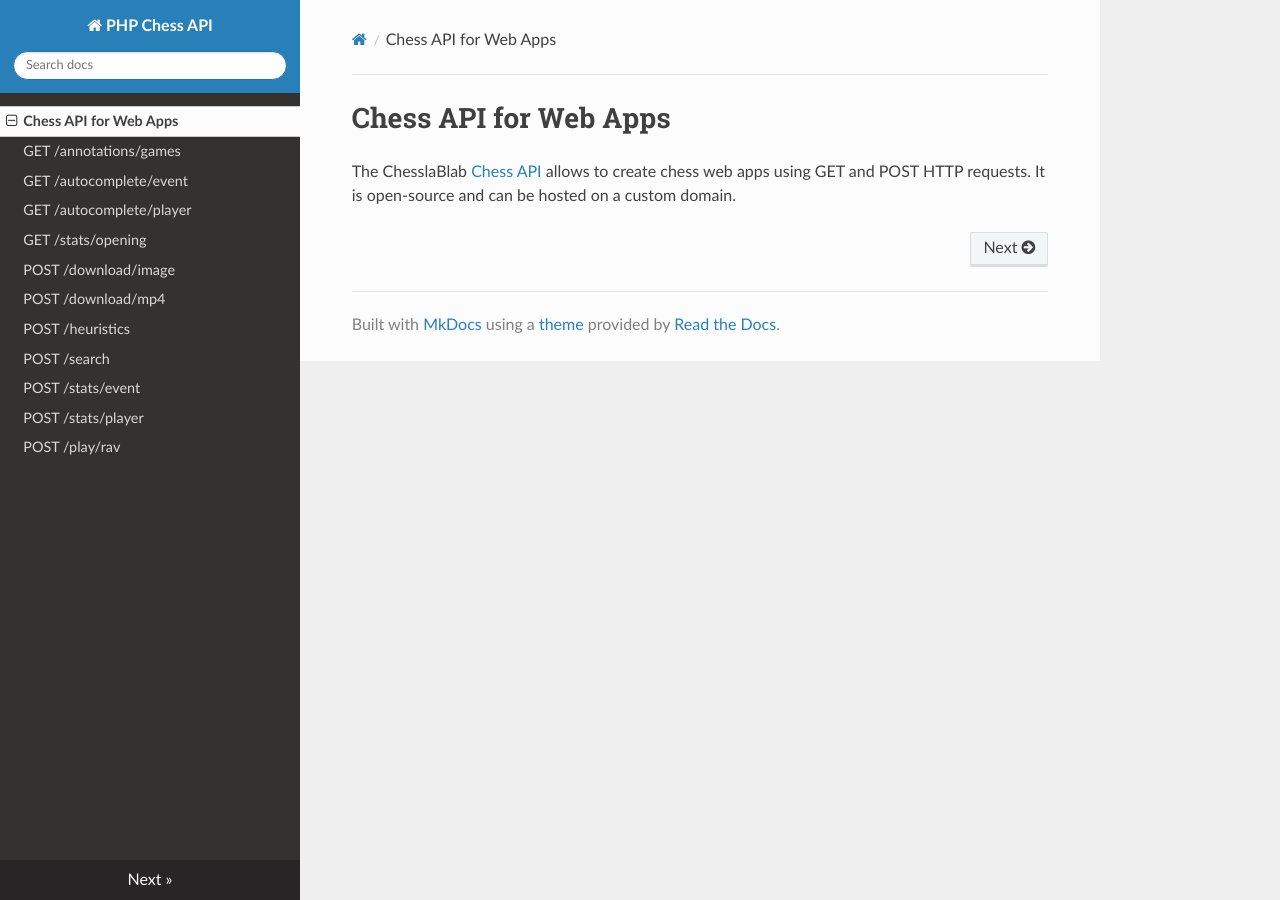
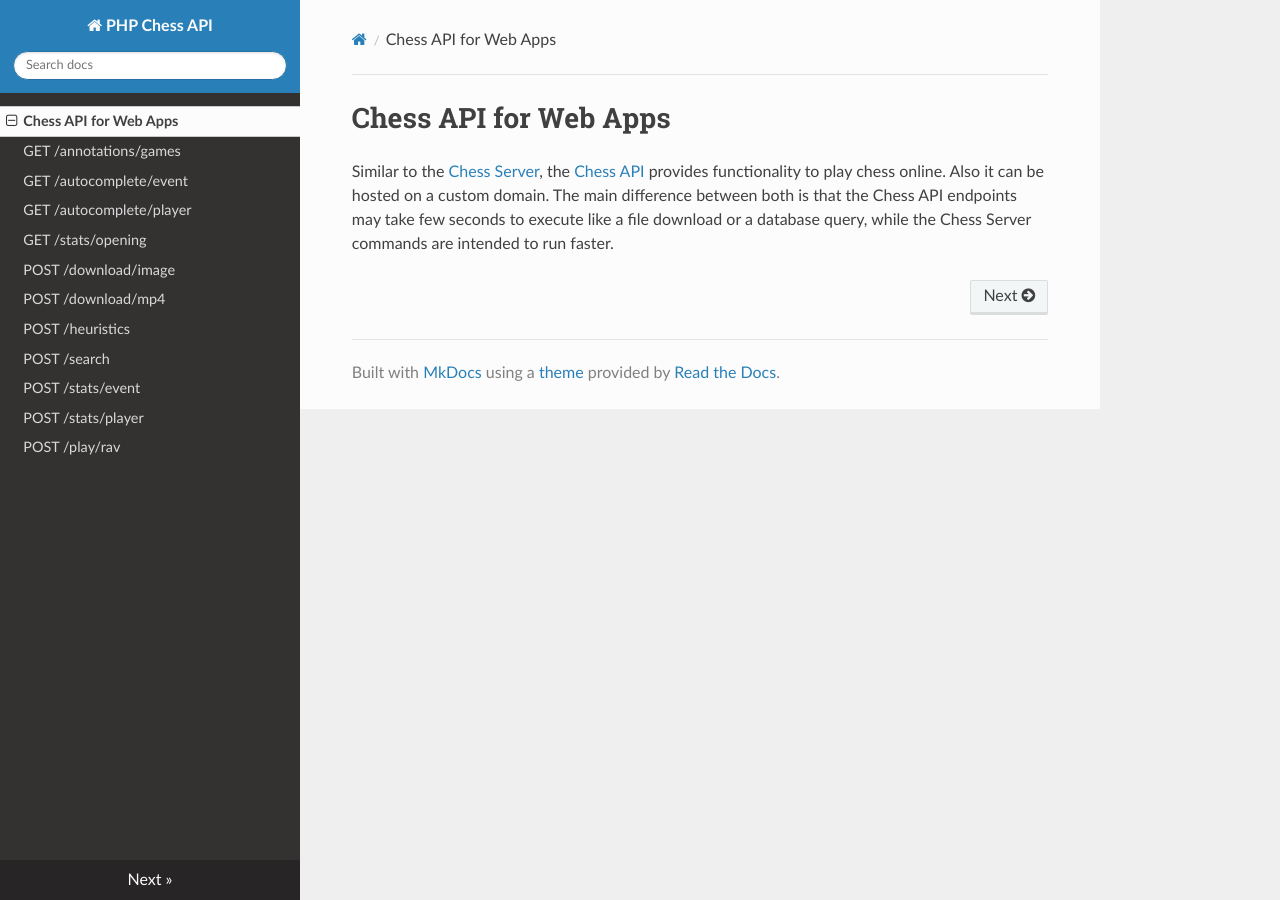
Before and after one commit to chesslablab/chess-api, an MkDocs documentation site: the page built from docs/index.md, in a window 1280 px wide. Built offline with MkDocs 1.6.1, drawn with Linux system fonts in a browser that asks for light colours; nearby versions of some CDN libraries; old or Windows-style settings are respelled for this version of MkDocs.

Commit message:
Improved the docs

```diff
--- a/docs/index.md
+++ b/docs/index.md
@@ -1,3 +1,3 @@
 # Chess API for Web Apps
 
-The ChesslaBlab [Chess API](https://github.com/chesslablab/chess-api) allows to create chess web apps using GET and POST HTTP requests. It is open-source and can be hosted on a custom domain.
+Similar to the [Chess Server](https://github.com/chesslablab/chess-server), the [Chess API](https://github.com/chesslablab/chess-api) provides functionality to play chess online. Also it can be hosted on a custom domain. The main difference between both is that the Chess API endpoints may take few seconds to execute like a file download or a database query, while the Chess Server commands are intended to run faster.
```
